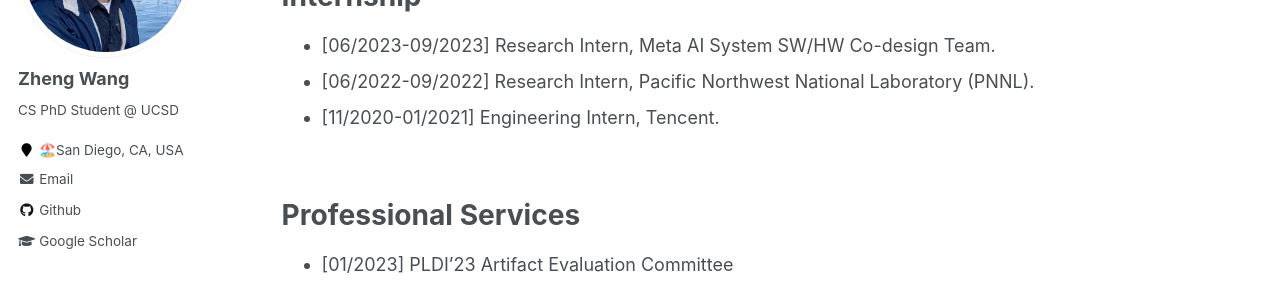
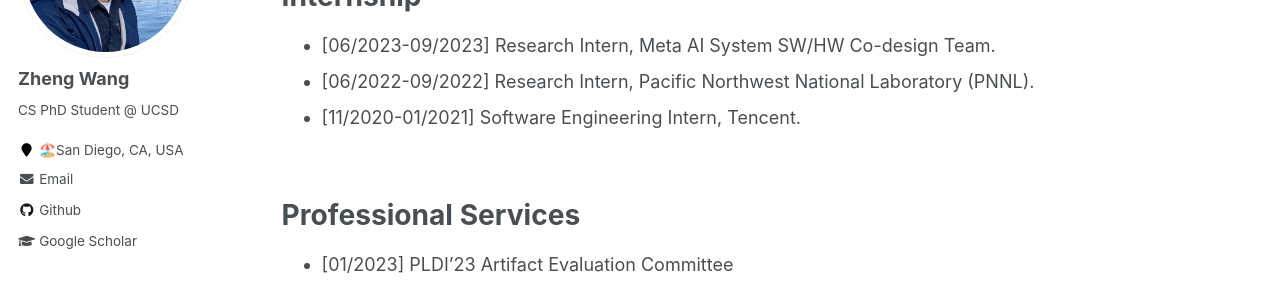
Before and after one commit to Ash-Zheng/Ash-Zheng.github.io, a Jekyll site: the page built from _pages/about.md, in a window 1280 px wide and 900 px high, scrolled down 611 px. Shown: the part 153-443 px from the top of the window. Built offline with Jekyll 4.4.1, drawn with Linux system fonts in a browser that asks for light colours.

Commit message:
update Nov 7

```diff
--- a/_pages/about.md
+++ b/_pages/about.md
@@ -34,7 +34,7 @@ Internship
 ======
 + [06/2023-09/2023] Research Intern, Meta AI System SW/HW Co-design Team.
 + [06/2022-09/2022] Research Intern, Pacific Northwest National Laboratory (PNNL).
-+ [11/2020-01/2021] Engineering Intern, Tencent.
++ [11/2020-01/2021] Software Engineering Intern, Tencent.
 
 <br />
 
```
